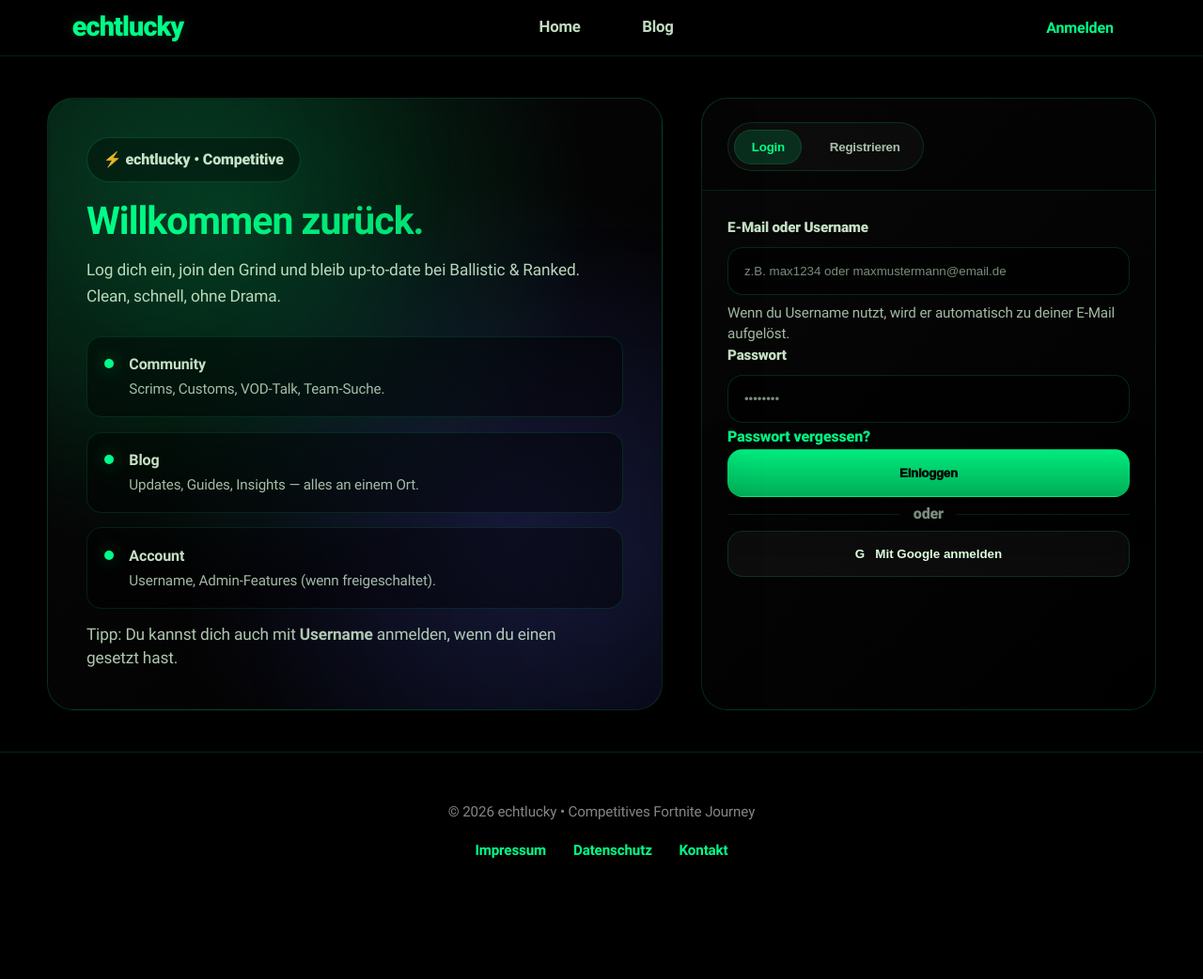
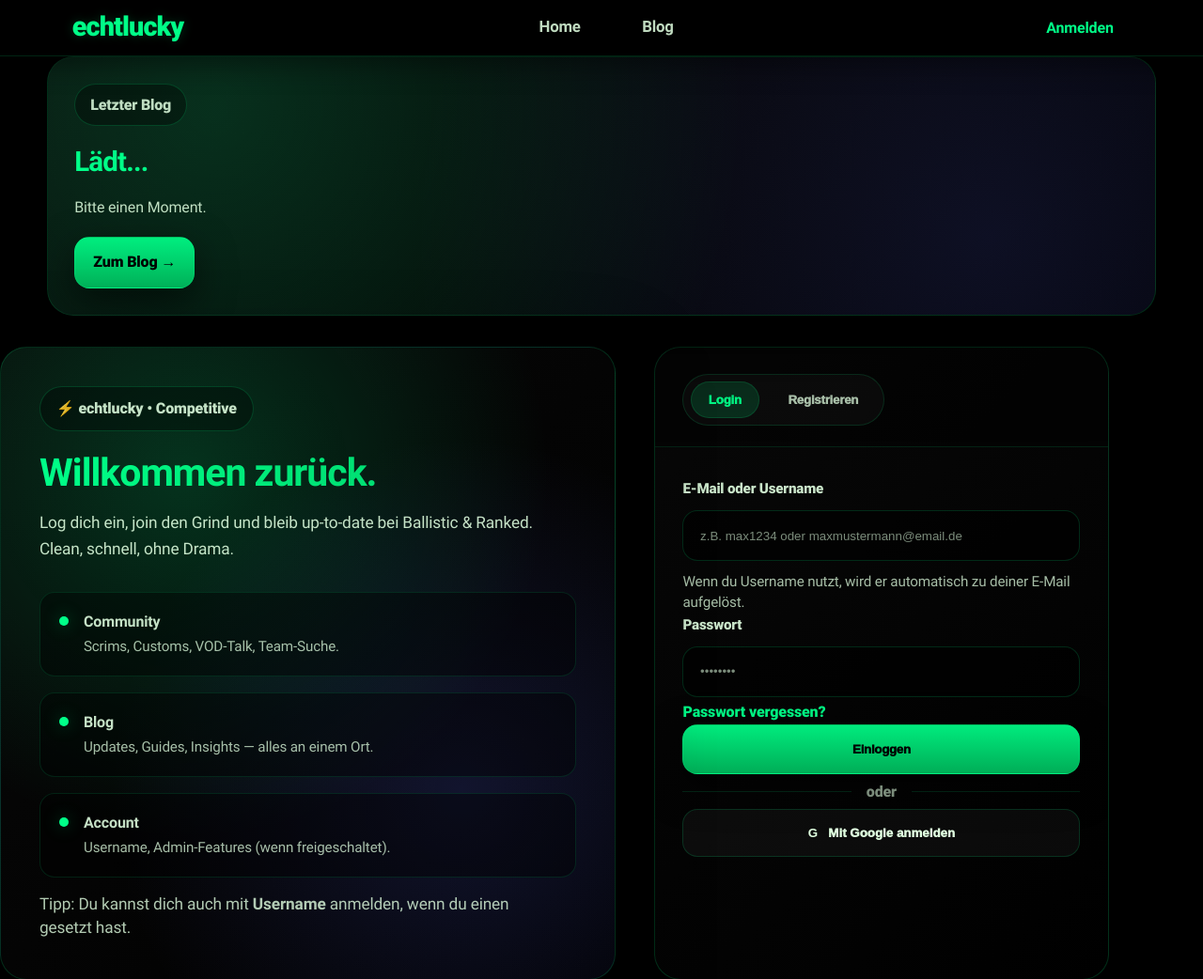
Before and after one commit to echtlucky/meine-erste-seite, a plain HTML site: page login.html in a window 1280 px wide. Shown: the top 1042 px of the page at 94% size. Before the commit the page ends 952 px from the top, so only its background shows below. Drawn offline with Linux system fonts and the light colour scheme; no server answers.

Commit message:
Update login.html

```diff
--- a/login.html
+++ b/login.html
@@ -5,54 +5,133 @@
   <meta name="viewport" content="width=device-width, initial-scale=1.0" />
   <title>Login | echtlucky</title>
   <link rel="stylesheet" href="css/style.css" />
-  <style>
-  /* ========== Login Page Layout (Premium, airy, higher) ========== */
 
-  /* Extra Background Layer nur für Login */
-  body::before{
-    content:"";
-    position: fixed;
-    inset: 0;
-    z-index: -2;
-    pointer-events: none;
+<style>
+  /* ===== LOGIN PAGE: premium background + airy spacing ===== */
 
-    /* Tile/Pattern + soft glow */
-    background:
-      /* Kachel-Muster */
-      linear-gradient(to right, rgba(0,255,136,0.06) 1px, transparent 1px),
-      linear-gradient(to bottom, rgba(0,255,136,0.06) 1px, transparent 1px),
-      /* Glow blobs */
-      radial-gradient(circle at 30% 20%, rgba(0,255,136,0.16), transparent 55%),
-      radial-gradient(circle at 80% 75%, rgba(88,101,242,0.16), transparent 60%);
-    background-size:
-      64px 64px,
-      64px 64px,
-      cover,
-      cover;
-    opacity: 0.9;
-  }
-
-  body::after{
-    content:"";
-    position: fixed;
-    inset: 0;
-    z-index: -1;
-    pointer-events: none;
-    background: linear-gradient(to bottom, rgba(0,0,0,0.55), rgba(0,0,0,0.82));
-  }
-
-  .auth-shell{
+  .login-page .auth-shell{
     min-height: calc(100vh - 60px);
     display: grid;
     place-items: center;
-    padding: clamp(1.6rem, 3vw, 2.8rem);
+    padding: clamp(1.8rem, 3.4vw, 3.2rem);
+    position: relative;
+    isolation: isolate;
   }
 
+  /* ✅ Background (Image + Tiles + Glow) - safe, weil an auth-shell */
+  .login-page .auth-shell::before{
+    content:"";
+    position:absolute;
+    inset:-2px;
+    z-index:-2;
+    pointer-events:none;
+
+    background:
+      linear-gradient(rgba(0,0,0,0.72), rgba(0,0,0,0.86)),
+      url('https://images.unsplash.com/photo-1542751371-adc38448a05e?auto=format&fit=crop&q=80&w=2400')
+      center/cover no-repeat fixed;
+  }
+
+  .login-page .auth-shell::after{
+    content:"";
+    position:absolute;
+    inset:0;
+    z-index:-1;
+    pointer-events:none;
+
+    background:
+      /* Tile / Grid */
+      linear-gradient(to right, rgba(0,255,136,0.07) 1px, transparent 1px),
+      linear-gradient(to bottom, rgba(0,255,136,0.07) 1px, transparent 1px),
+      /* Glow blobs */
+      radial-gradient(circle at 30% 20%, rgba(0,255,136,0.18), transparent 55%),
+      radial-gradient(circle at 78% 75%, rgba(88,101,242,0.18), transparent 60%);
+    background-size: 72px 72px, 72px 72px, cover, cover;
+    opacity: 0.9;
+    mix-blend-mode: screen;
+  }
+
+  /* ===== Top Card (Latest Blog) ===== */
+  .auth-latest{
+    width: min(1180px, 100%);
+    margin: 0 auto clamp(1.4rem, 2.6vw, 2.2rem);
+    border-radius: 28px;
+    border: 1px solid rgba(0,255,136,0.18);
+    background: linear-gradient(135deg, rgba(255,255,255,0.04), rgba(0,0,0,0.70));
+    box-shadow: 0 26px 90px rgba(0,0,0,0.55);
+    padding: clamp(1.5rem, 2.2vw, 2.2rem);
+    position: relative;
+    overflow: hidden;
+  }
+
+  .auth-latest::before{
+    content:"";
+    position:absolute;
+    inset:-1px;
+    background:
+      radial-gradient(circle at 15% 20%, rgba(0,255,136,0.16), transparent 55%),
+      radial-gradient(circle at 85% 70%, rgba(88,101,242,0.14), transparent 60%);
+    pointer-events:none;
+  }
+
+  .auth-latest__meta{
+    position: relative;
+    display:inline-flex;
+    width: fit-content;
+    padding: .55rem 1rem;
+    border-radius: 999px;
+    border: 1px solid rgba(0,255,136,0.18);
+    background: rgba(0,0,0,0.35);
+    color: rgba(224,255,224,0.85);
+    font-weight: 850;
+    letter-spacing: -0.2px;
+    margin-bottom: 1rem;
+  }
+
+  .auth-latest__title{
+    position: relative;
+    font-size: clamp(1.4rem, 2.3vw, 2rem);
+    letter-spacing: -0.8px;
+    margin: 0 0 .65rem;
+    color: #00ff88;
+  }
+
+  .auth-latest__text{
+    position: relative;
+    color: rgba(224,255,224,0.86);
+    max-width: 95ch;
+    line-height: 1.65;
+    margin: 0 0 1.1rem;
+  }
+
+  .auth-latest__cta{
+    position: relative;
+    display:inline-flex;
+    align-items:center;
+    gap:.6rem;
+    text-decoration:none;
+    font-weight: 900;
+    color:#000;
+    background: linear-gradient(180deg, rgba(0,255,136,0.92), rgba(0,204,102,0.85));
+    border: 1px solid rgba(0,255,136,0.18);
+    border-radius: 16px;
+    padding: .85rem 1.2rem;
+    box-shadow: 0 14px 40px rgba(0,0,0,0.55);
+    transition: transform .18s ease, box-shadow .18s ease, filter .18s ease;
+  }
+
+  .auth-latest__cta:hover{
+    transform: translateY(-2px);
+    filter: saturate(1.05);
+    box-shadow: 0 20px 65px rgba(0,255,136,0.12), 0 14px 40px rgba(0,0,0,0.55);
+  }
+
+  /* ===== Layout Grid ===== */
   .auth-grid{
     width: min(1180px, 100%);
     display: grid;
     grid-template-columns: 1.15fr 0.85fr;
-    gap: clamp(1.6rem, 3.2vw, 2.6rem);
+    gap: clamp(1.8rem, 3.2vw, 2.8rem);
     align-items: stretch;
   }
 
@@ -67,22 +146,11 @@
     box-shadow: 0 26px 90px rgba(0,0,0,0.55);
     overflow: hidden;
     position: relative;
-    padding: clamp(2rem, 3.2vw, 3.1rem);
+    padding: clamp(2.1rem, 3.2vw, 3.2rem);
     display: flex;
     flex-direction: column;
     justify-content: space-between;
-    min-height: 620px; /* höher */
-  }
-
-  .auth-visual::before{
-    content:"";
-    position:absolute;
-    inset:-1px;
-    background:
-      radial-gradient(circle at 10% 10%, rgba(0,255,136,0.08), transparent 45%),
-      radial-gradient(circle at 90% 80%, rgba(88,101,242,0.08), transparent 50%);
-    pointer-events:none;
-    filter: blur(2px);
+    min-height: 660px; /* höher */
   }
 
   .auth-visual .badge{
@@ -94,13 +162,12 @@
     border: 1px solid rgba(0,255,136,0.18);
     background: rgba(0,0,0,0.35);
     color: rgba(224,255,224,0.88);
-    font-weight: 800;
+    font-weight: 900;
     width: fit-content;
-    position: relative;
   }
 
   .auth-visual h1{
-    margin-top: 1.2rem;
+    margin-top: 1.35rem;
     font-size: clamp(2.2rem, 3.2vw, 3.2rem);
     letter-spacing: -1px;
     line-height: 1.12;
@@ -108,31 +175,27 @@
     -webkit-background-clip: text;
     background-clip: text;
     -webkit-text-fill-color: transparent;
-    position: relative;
   }
 
   .auth-visual p{
-    margin-top: 1rem;
-    color: rgba(224,255,224,0.86);
-    opacity: .96;
+    margin-top: 1.1rem;
+    color: rgba(224,255,224,0.88);
     max-width: 56ch;
     font-size: 1.08rem;
-    position: relative;
   }
 
   .auth-visual .bullets{
-    margin-top: 1.7rem;
+    margin-top: 1.9rem;
     display: grid;
-    gap: .95rem;
+    gap: 1.05rem;
     color: rgba(224,255,224,0.88);
-    position: relative;
   }
 
   .auth-visual .bullet{
     display:flex;
     gap: 1rem;
     align-items:flex-start;
-    padding: 1.05rem 1.15rem;
+    padding: 1.15rem 1.25rem;
     border-radius: 16px;
     border: 1px solid rgba(0,255,136,0.12);
     background: rgba(0,0,0,0.42);
@@ -141,7 +204,7 @@
   .auth-visual .dot{
     width: 10px;
     height: 10px;
-    margin-top: .4rem;
+    margin-top: .42rem;
     border-radius: 50%;
     background: #00ff88;
     box-shadow: 0 0 18px rgba(0,255,136,0.35);
@@ -157,11 +220,11 @@
     overflow: hidden;
     display: flex;
     flex-direction: column;
-    min-height: 620px; /* höher */
+    min-height: 660px; /* höher */
   }
 
   .auth-card__top{
-    padding: 1.6rem 1.7rem 1.2rem;
+    padding: 1.75rem 1.85rem 1.35rem;
     border-bottom: 1px solid rgba(0,255,136,0.12);
     background: rgba(0,0,0,0.32);
   }
@@ -171,7 +234,7 @@
     gap:.7rem;
     background: rgba(255,255,255,0.03);
     border: 1px solid rgba(0,255,136,0.14);
-    padding: .4rem;
+    padding: .45rem;
     border-radius: 999px;
     width: fit-content;
   }
@@ -180,11 +243,11 @@
     appearance: none;
     border: 0;
     cursor: pointer;
-    padding: .7rem 1.15rem;
+    padding: .75rem 1.2rem;
     border-radius: 999px;
     background: transparent;
     color: rgba(224,255,224,0.82);
-    font-weight: 900;
+    font-weight: 950;
     letter-spacing: -0.25px;
     opacity: .9;
     transition: all .18s ease;
@@ -197,27 +260,28 @@
     opacity: 1;
   }
 
+  /* ✅ mehr Abstand innen */
   .auth-card__body{
-    padding: 1.7rem 1.7rem 2rem;
+    padding: 2rem 1.85rem 2.2rem;
     display: grid;
-    gap: 1.25rem;
+    gap: 1.6rem; /* mehr Luft */
   }
 
   .field{
     display: grid;
-    gap: .55rem;
+    gap: .7rem; /* label-input Abstand */
   }
 
   .field label{
-    color: rgba(224,255,224,0.88);
-    font-weight: 800;
+    color: rgba(224,255,224,0.90);
+    font-weight: 900;
     font-size: .95rem;
     letter-spacing: -0.2px;
   }
 
   .input{
     width: 100%;
-    padding: 1.05rem 1.05rem;
+    padding: 1.15rem 1.1rem; /* höher */
     border-radius: 16px;
     border: 1px solid rgba(0,255,136,0.16);
     background: rgba(0,0,0,0.55);
@@ -235,15 +299,15 @@
 
   .row{
     display:flex;
-    gap: 1.1rem;
+    gap: 1.2rem;
     flex-wrap: wrap;
     align-items: center;
     justify-content: space-between;
-    margin-top: .15rem;
+    margin-top: .2rem;
   }
 
   .hint{
-    color: rgba(224,255,224,0.72);
+    color: rgba(224,255,224,0.74);
     font-size: .95rem;
     line-height: 1.45;
   }
@@ -251,7 +315,7 @@
   .small-link{
     color: #00ff88;
     text-decoration: none;
-    font-weight: 800;
+    font-weight: 900;
     opacity: .95;
   }
   .small-link:hover{ text-decoration: underline; }
@@ -259,9 +323,9 @@
   .divider{
     display:flex;
     align-items:center;
-    gap: .9rem;
+    gap: 1rem;
     color: rgba(224,255,224,0.55);
-    font-weight: 800;
+    font-weight: 900;
     margin: .35rem 0;
   }
   .divider::before,
@@ -279,8 +343,8 @@
     border: 1px solid rgba(0,255,136,0.18);
     background: linear-gradient(180deg, rgba(0,255,136,0.92), rgba(0,204,102,0.85));
     color: #000;
-    padding: 1.05rem 1rem;
-    font-weight: 950;
+    padding: 1.15rem 1rem;
+    font-weight: 1000;
     letter-spacing: -0.3px;
     cursor: pointer;
     transition: transform .18s ease, box-shadow .18s ease, filter .18s ease;
@@ -298,8 +362,8 @@
     border: 1px solid rgba(0,255,136,0.16);
     background: rgba(255,255,255,0.04);
     color: #e0ffe0;
-    padding: 1rem 1rem;
-    font-weight: 900;
+    padding: 1.05rem 1rem;
+    font-weight: 950;
     cursor: pointer;
     transition: background .18s ease, transform .18s ease;
     display:flex;
@@ -340,13 +404,23 @@
     .auth-card{ min-height: unset; }
   }
 </style>
+
 </head>
 
-<body class="page-transition">
+<body class="page-transition login page">
   <!-- Header via fetch -->
   <div id="header-placeholder"></div>
 
   <main class="auth-shell">
+
+      <!-- ✅ Latest Blog (spannt über beide Cards) -->
+      <section class="auth-latest" id="latestPostCard" aria-live="polite">
+        <div class="auth-latest__meta">Letzter Blog</div>
+          <h2 class="auth-latest__title" id="latestPostTitle">Lädt...</h2>
+          <p class="auth-latest__text" id="latestPostText">Bitte einen Moment.</p>
+          <a class="auth-latest__cta" id="latestPostLink" href="blog.html">Zum Blog →</a>
+      </section>
+
     <div class="auth-grid">
 
       <!-- Left: Visual / Content -->
@@ -460,6 +534,59 @@
   <script src="firebase.js"></script>
   <script src="js/menu.js"></script>
   <script src="js/legal-modal.js"></script>
+
+  <script>
+  async function loadLatestPostIntoLogin() {
+    const titleEl = document.getElementById("latestPostTitle");
+    const textEl = document.getElementById("latestPostText");
+    const linkEl = document.getElementById("latestPostLink");
+
+    if (!titleEl || !textEl || !linkEl) return;
+
+    // Falls Firestore noch nicht ready ist:
+    if (typeof window.db === "undefined") {
+      titleEl.textContent = "Aktuell kein Blog vorhanden";
+      textEl.textContent = "Firestore ist noch nicht bereit.";
+      return;
+    }
+
+    try {
+      const snap = await window.db
+        .collection("posts")
+        .orderBy("createdAt", "desc")
+        .limit(1)
+        .get();
+
+      if (snap.empty) {
+        titleEl.textContent = "Aktuell kein Blog vorhanden";
+        textEl.textContent = "Sobald ein Beitrag online ist, wird er hier angezeigt.";
+        linkEl.href = "blog.html";
+        linkEl.textContent = "Zum Blog →";
+        return;
+      }
+
+      const doc = snap.docs[0];
+      const data = doc.data() || {};
+      const title = data.title || "Neuer Beitrag";
+      const content = (data.content || "").toString().trim();
+      const excerpt = content.length > 220 ? content.slice(0, 220) + "…" : (content || "Beitrag ansehen.");
+
+      titleEl.textContent = title;
+      textEl.textContent = excerpt;
+
+      // Link geht einfach zum Blog (Modal/Single wäre später möglich)
+      linkEl.href = "blog.html";
+      linkEl.textContent = "Beitrag lesen →";
+    } catch (err) {
+      titleEl.textContent = "Aktuell kein Blog vorhanden";
+      textEl.textContent = "Konnte den Blog nicht laden: " + err.message;
+      linkEl.href = "blog.html";
+      linkEl.textContent = "Zum Blog →";
+    }
+  }
+
+  document.addEventListener("DOMContentLoaded", loadLatestPostIntoLogin);
+</script>
 
   <script>
     document.body.classList.add('loaded');
```
